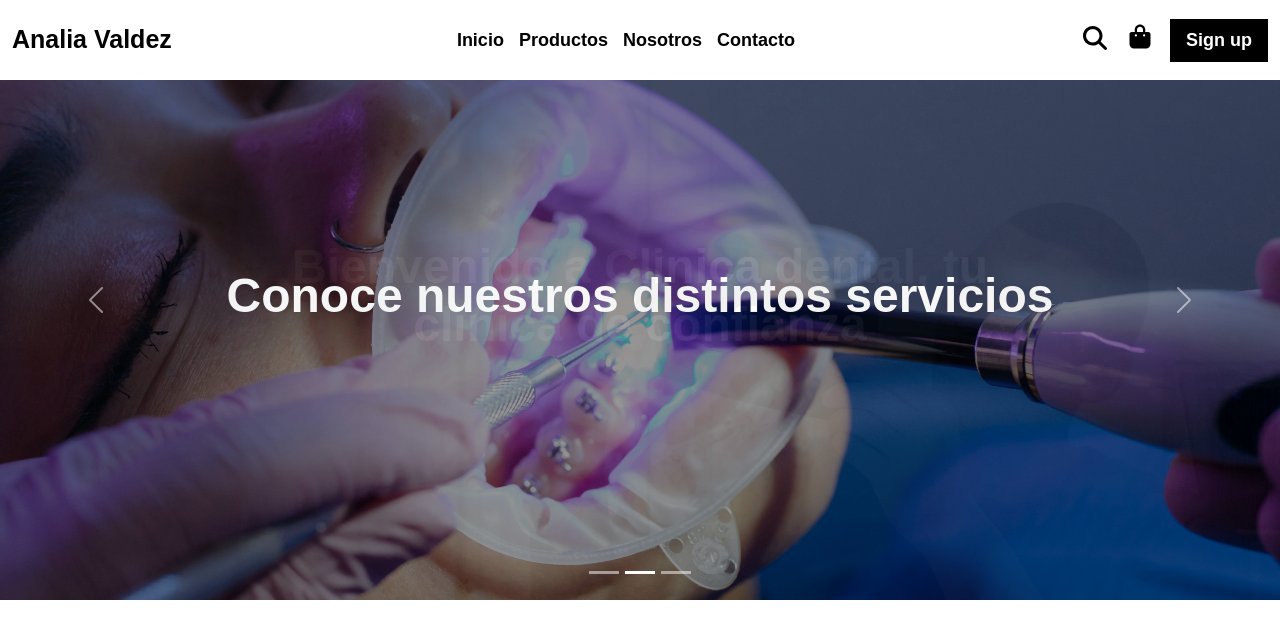
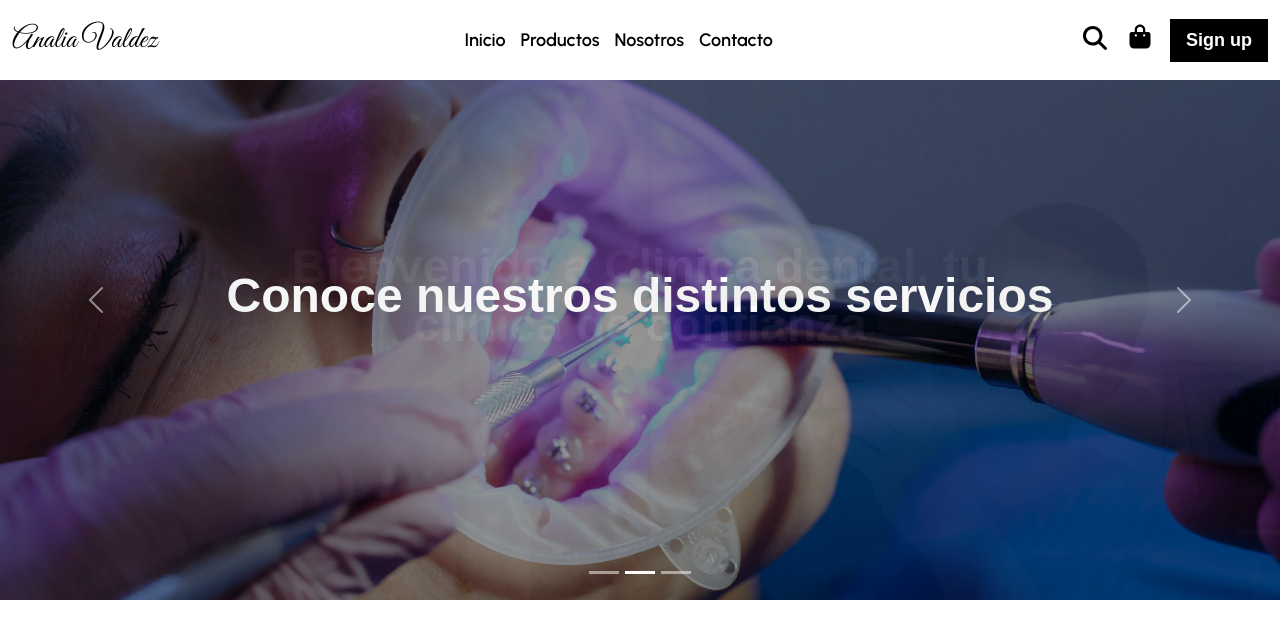
Before and after one commit to MaxiSoriano70/p-cilsa-ana-indumentaria-calzado, a React (Vite) app: page / in a window 1280 px wide. Shown: the top 638 px of the page. Built offline with nearby package versions, Linux system fonts and the light colour scheme.

Commit message:
Se agrego google font

```diff
--- a/index.html
+++ b/index.html
@@ -5,6 +5,12 @@
     <link rel="icon" type="image/svg+xml" href="/favicon.svg" />
     <meta name="viewport" content="width=device-width, initial-scale=1.0" />
     <title>ana_indumentaria_calzado</title>
+    <link rel="preconnect" href="https://fonts.googleapis.com">
+    <link rel="preconnect" href="https://fonts.gstatic.com" crossorigin>
+    <link href="https://fonts.googleapis.com/css2?family=Great+Vibes&display=swap" rel="stylesheet">
+    <link rel="preconnect" href="https://fonts.googleapis.com">
+    <link rel="preconnect" href="https://fonts.gstatic.com" crossorigin>
+    <link href="https://fonts.googleapis.com/css2?family=Urbanist:ital,wght@0,100..900;1,100..900&display=swap" rel="stylesheet">
   </head>
   <body>
     <div id="root"></div>
--- a/src/css/NavBar.module.css
+++ b/src/css/NavBar.module.css
@@ -34,8 +34,9 @@ header{
 .linkLogo:active {
     color: inherit;
     text-decoration: none;
-    font-size: 25px;
-    font-weight: 700;
+    font-size: 30px;
+    font-weight: 500;
+    font-family: "Great Vibes", cursive;
 }
 
 .menuOpciones{
@@ -57,7 +58,7 @@ header{
     list-style: none;
     margin: 10px 0;
     font-size: 18px;
-    font-weight: 700;
+    font-weight: 600;
 }
 
 .linkMenu:link,
@@ -66,6 +67,7 @@ header{
 .linkMenu:active {
     color: inherit;
     text-decoration: none;
+    font-family: "Urbanist", sans-serif;
 }
 
 .linkMenu:hover{
```
